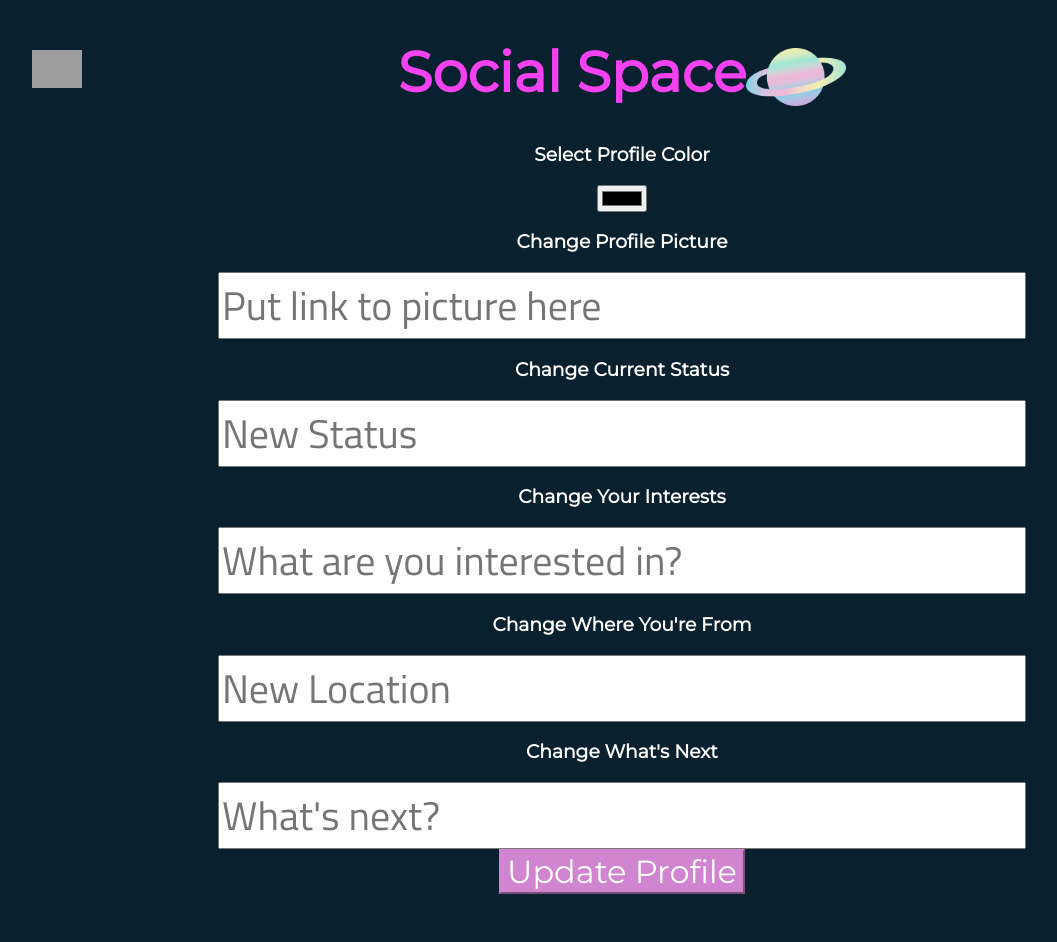
After one commit to faithshatt0/fs-336--final-project, a PHP site: page /addExplore.php in a window 1280 px wide. The commit adds this page. Shown: the whole page, without its empty margins (18-1075 px from the left). Run offline with PHP 8.4, Linux system fonts and the light colour scheme; the visitor is signed in with stand-in values (Sample User, id 1); grey boxes are pictures that could not be loaded.

Commit message:
add links

```diff
--- /dev/null
+++ b/addExplore.php
@@ -0,0 +1,58 @@
+<?php
+    session_start();
+    include 'connect.php';
+
+    if (!isset($_SESSION['username'])) {
+       header("Location: login.php");
+    } else {
+    	$username = $_SESSION['username'];
+    }
+?>
+
+<!DOCTYPE html>
+<html>
+    <head>
+        <title>Edit Profile</title>
+	    <link href="css/styles.css" rel="stylesheet" type="text/css">
+		<link href="https://fonts.googleapis.com/css?family=Montserrat" rel="stylesheet">
+		<link href="https://fonts.googleapis.com/css?family=Titillium+Web" rel="stylesheet">
+    </head>
+
+    <a href="index.php">
+		<h1>Social Space<img id="welcomePlanet" src="pics/planet.png" width="100px"></h1>
+	</a>
+
+	<a href="javascript:history.go(-1)"><img id='backBtn' width="50px" src="http://pluspng.com/img-png/left-arrow-png-png-small-medium-large-378.png"></a>
+
+    <body>
+        <form method="post" action="editProfile.php">
+
+        <h3>Select Profile Color</h3>
+            <input type="color" name="userColor" id="userColor"></br>
+
+        <h3>Change Profile Picture</h3>
+            <input id="enterTextP" type="text" name="profilePicLink" placeholder="Put link to picture here"/>
+
+        <h3>Change Current Status</h3>
+            <input id="enterTextP" type="text" name="newStatus" placeholder="New Status"/>
+
+        <h3>Change Your Interests</h3>
+            <input id="enterTextP" type="text" name="newInterests" placeholder="What are you interested in?"/>
+
+        <h3>Change Where You're From</h3>
+            <input id="enterTextP" type="text" name="newLocation" placeholder="New Location"/>
+
+        <h3>Change What's Next</h3>
+            <input id="enterTextP" type="text" name="newWhatsNext" placeholder="What's next?"/><br/>
+            <input id="confirmButton" type="submit" name="submitBtn" value="Update Profile"/><br/>
+        </form>
+
+        <?php
+
+            if(isset($_POST['link']) && !empty($_POST['link'])) {
+                setUserColor($username,$_POST['link']);
+            }
+        ?>
+
+    </body>
+</html>
--- a/connect.php
+++ b/connect.php
@@ -314,4 +314,12 @@ function getUserByBlogTitle($title) {
     $records = $statement->fetchAll();
     return $records[0]['username'];
 }
+
+function addLink($link) {
+    $db = getDBConnection();
+    $sql = "INSERT INTO `links` (`id`, `link`) VALUES (NULL, '$link');";
+
+    $statement = $db->prepare($sql);
+    $statement->execute();
+}
 ?>
--- a/css/styles.css
+++ b/css/styles.css
@@ -67,6 +67,14 @@ td {
 }
 
 #logoutBtn {
+    font-size: 20px;
+    font-family: 'Montserrat';
+    color: white;
+    background-color: #d185d1;
+    border-color: #d185d1;
+}
+
+#addExploreBtn {
     font-size: 20px;
     font-family: 'Montserrat';
     color: white;
--- a/index.php
+++ b/index.php
@@ -43,6 +43,7 @@ function displayHome(){
     	        <td><div id="explore"><h3>Explore</h3></div><a href=<?php echo $link; ?>><img src="pics/rocket.png" width="300px" ></a></td>
     	    </tr>
 	    </table>
+	    <input type="button" id="addExploreBtn" value="Contribute to Explore links" />
 	</body>
 	<!--Javascript files-->
     <script src="https://ajax.googleapis.com/ajax/libs/jquery/3.1.1/jquery.min.js"></script>
```
